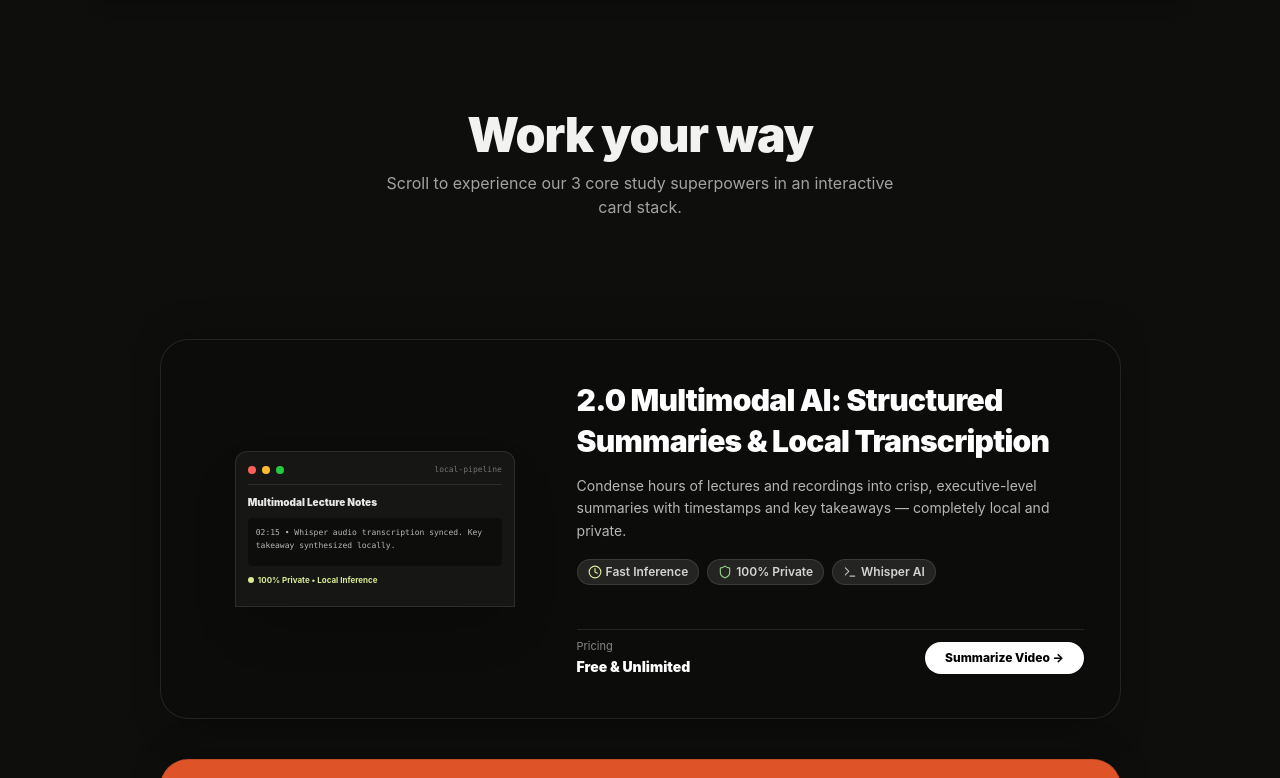
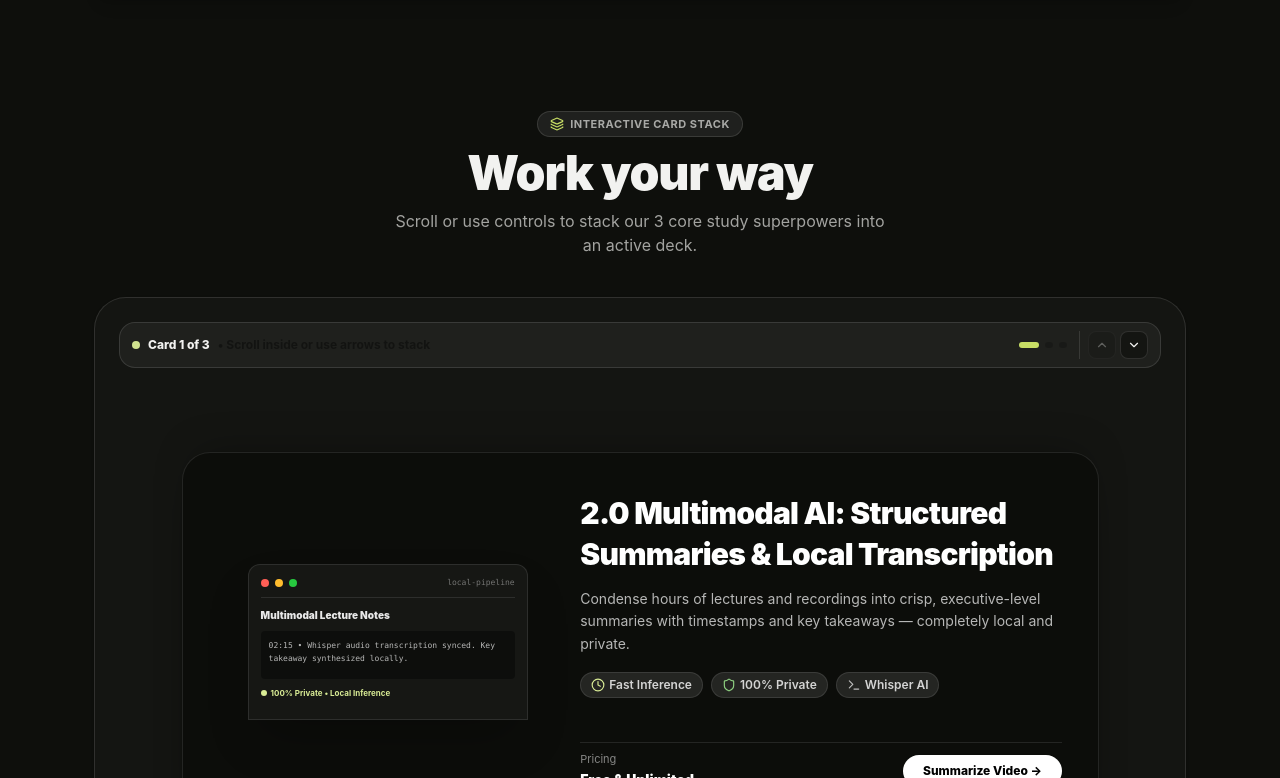
Before and after one commit to kapilmewada74/multimodal-video-summarizer, a Next.js app in the folder frontend/: page / in a window 1280 px wide. Shown: the part 802-1580 px from the top of the page. Built offline with nearby package versions, Linux system fonts and the light colour scheme.

Commit message:
feat(scrollstack): add interactive controller, indicator dots and bidirectional card stacking across both stacks

```diff
--- a/frontend/src/components/FeaturesSection.tsx
+++ b/frontend/src/components/FeaturesSection.tsx
@@ -1,6 +1,6 @@
 "use client";
 
-import React from "react";
+import React, { useRef, useState, useEffect } from "react";
 import ScrollStack, { ScrollStackItem } from "./ScrollStack";
 import {
   Clock,
@@ -13,9 +13,38 @@ import {
   Link2,
   Cpu,
   ArrowRight,
+  Layers,
+  ChevronDown,
+  ChevronUp,
 } from "lucide-react";
 
 export function FeaturesSection() {
+  const stackWrapperRef = useRef<HTMLDivElement>(null);
+  const [currentCardIndex, setCurrentCardIndex] = useState(0);
+
+  const scrollByCard = (direction: 1 | -1) => {
+    if (!stackWrapperRef.current) return;
+    const scrollEl = stackWrapperRef.current.querySelector<HTMLElement>("[data-scroll-stack-root]");
+    if (scrollEl) {
+      scrollEl.scrollBy({ top: direction * 380, behavior: "smooth" });
+    }
+  };
+
+  useEffect(() => {
+    const scrollEl = stackWrapperRef.current?.querySelector<HTMLElement>("[data-scroll-stack-root]");
+    if (!scrollEl) return;
+
+    const handleScroll = () => {
+      const st = scrollEl.scrollTop;
+      if (st < 180) setCurrentCardIndex(0);
+      else if (st < 540) setCurrentCardIndex(1);
+      else setCurrentCardIndex(2);
+    };
+
+    scrollEl.addEventListener("scroll", handleScroll, { passive: true });
+    return () => scrollEl.removeEventListener("scroll", handleScroll);
+  }, []);
+
   const steps = [
     {
       step: "01",
@@ -38,22 +67,74 @@ export function FeaturesSection() {
   ];
 
   return (
-    <section className="mt-20 sm:mt-28 space-y-24 no-print" id="features">
+    <section className="mt-20 sm:mt-28 space-y-24 no-print scroll-mt-20" id="features">
       {/* ============================================================
            WORK YOUR WAY: REACT BITS SCROLL STACK (3 Pinned Cards)
            ============================================================ */}
       <div>
-        <div className="text-center max-w-2xl mx-auto mb-10 sm:mb-12">
+        <div className="text-center max-w-2xl mx-auto mb-8 sm:mb-10">
+          <div className="inline-flex items-center gap-1.5 px-3 py-1 rounded-full bg-[var(--btn-secondary-bg)] border border-[var(--card-border)] text-[11px] font-bold text-[var(--text-muted)] tracking-wider uppercase mb-3">
+            <Layers className="w-3.5 h-3.5 text-[var(--brand-lime-hover)] dark:text-[var(--brand-lime)]" />
+            <span>Interactive Card Stack</span>
+          </div>
           <h2 className="text-3xl sm:text-5xl font-black tracking-tight text-[var(--text-main)]">
             Work your way
           </h2>
           <p className="mt-3 text-sm sm:text-base text-[var(--text-muted)] max-w-lg mx-auto">
-            Scroll to experience our 3 core study superpowers in an interactive card stack.
+            Scroll or use controls to stack our 3 core study superpowers into an active deck.
           </p>
         </div>
 
+        {/* Framing Stage with Interactive Controls */}
+        <div className="rounded-[32px] bg-[var(--card-bg)] border border-[var(--card-border)] p-3 sm:p-6 shadow-sm">
+          {/* Top Control Strip */}
+          <div className="flex items-center justify-between mb-3 px-3 py-2 rounded-2xl bg-[var(--btn-secondary-bg)]/60 border border-[var(--card-border)] text-xs font-bold text-[var(--text-muted)] flex-wrap gap-2">
+            <div className="flex items-center gap-2">
+              <span className="w-2 h-2 rounded-full bg-[var(--brand-lime)] animate-pulse" />
+              <span className="text-[var(--text-main)] font-extrabold">Card {currentCardIndex + 1} of 3</span>
+              <span className="hidden sm:inline text-black/40 dark:text-white/40">• Scroll inside or use arrows to stack</span>
+            </div>
+
+            {/* Stepper Dots & Arrow Controls */}
+            <div className="flex items-center gap-3">
+              <div className="flex items-center gap-1.5">
+                {[0, 1, 2].map((idx) => (
+                  <span
+                    key={idx}
+                    className={`h-1.5 rounded-full transition-all duration-200 ${
+                      currentCardIndex === idx
+                        ? "w-5 bg-[var(--brand-lime-hover)] dark:bg-[var(--brand-lime)]"
+                        : "w-2 bg-black/20 dark:bg-white/20"
+                    }`}
+                  />
+                ))}
+              </div>
+
+              <div className="flex items-center gap-1 border-l border-[var(--card-border)] pl-2">
+                <button
+                  type="button"
+                  onClick={() => scrollByCard(-1)}
+                  disabled={currentCardIndex === 0}
+                  className="w-7 h-7 rounded-lg bg-[var(--card-bg)] hover:bg-[var(--btn-secondary-hover)] text-[var(--text-main)] flex items-center justify-center transition-all cursor-pointer disabled:opacity-30 disabled:cursor-not-allowed border border-[var(--card-border)]"
+                  title="Previous Card (Unstack)"
+                >
+                  <ChevronUp className="w-3.5 h-3.5" />
+                </button>
+                <button
+                  type="button"
+                  onClick={() => scrollByCard(1)}
+                  disabled={currentCardIndex === 2}
+                  className="w-7 h-7 rounded-lg bg-[var(--card-bg)] hover:bg-[var(--btn-secondary-hover)] text-[var(--text-main)] flex items-center justify-center transition-all cursor-pointer disabled:opacity-30 disabled:cursor-not-allowed border border-[var(--card-border)]"
+                  title="Next Card (Stack)"
+                >
+                  <ChevronDown className="w-3.5 h-3.5" />
+                </button>
+              </div>
+            </div>
+          </div>
+
           {/* ScrollStack Container with exact React Bits configuration */}
-        <div style={{ height: 600 }} className="w-full relative">
+          <div ref={stackWrapperRef} style={{ height: 600 }} className="w-full relative">
             <ScrollStack
               itemDistance={40}
               itemStackDistance={22}
@@ -279,6 +360,7 @@ export function FeaturesSection() {
             </ScrollStack>
           </div>
         </div>
+      </div>
 
       {/* ============================================================
            HOW IT WORKS 3-STEP PROCESS
--- a/frontend/src/components/ScrollStack.tsx
+++ b/frontend/src/components/ScrollStack.tsx
@@ -361,6 +361,7 @@ const ScrollStack = ({
   return (
     <div
       ref={rootRef}
+      data-scroll-stack-root=""
       className={`relative w-full ${useWindowScroll ? '' : 'h-full overflow-x-hidden overflow-y-auto'} ${className}`.trim()}
     >
       <div ref={innerRef} className="relative px-[clamp(1rem,6%,5rem)]">
```
Also changed, not shown: 2 other files (tests, documents, lock files or other folders). Lines whose indentation alone changed are shown as unchanged.
